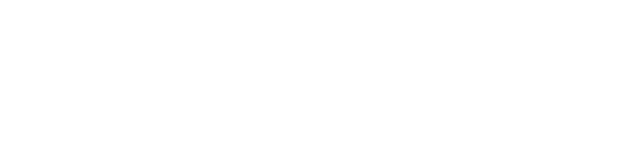
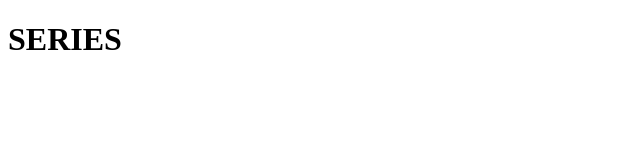
Before and after one commit to nils1116/SERES-EJERCICIO-2, a plain HTML site: page index.html in a window 1280 px wide. Shown: the whole page, without its empty margins (0-640 px from the left). Drawn offline with Linux system fonts and the light colour scheme.

Commit message:
1 commit (encabezado series)

```diff
--- a/index.html
+++ b/index.html
@@ -6,6 +6,6 @@
     <title>EJERCICIO 2</title>
 </head>
 <body>
-
+    <h1>SERIES</h1>
 </body>
 </html>
```
